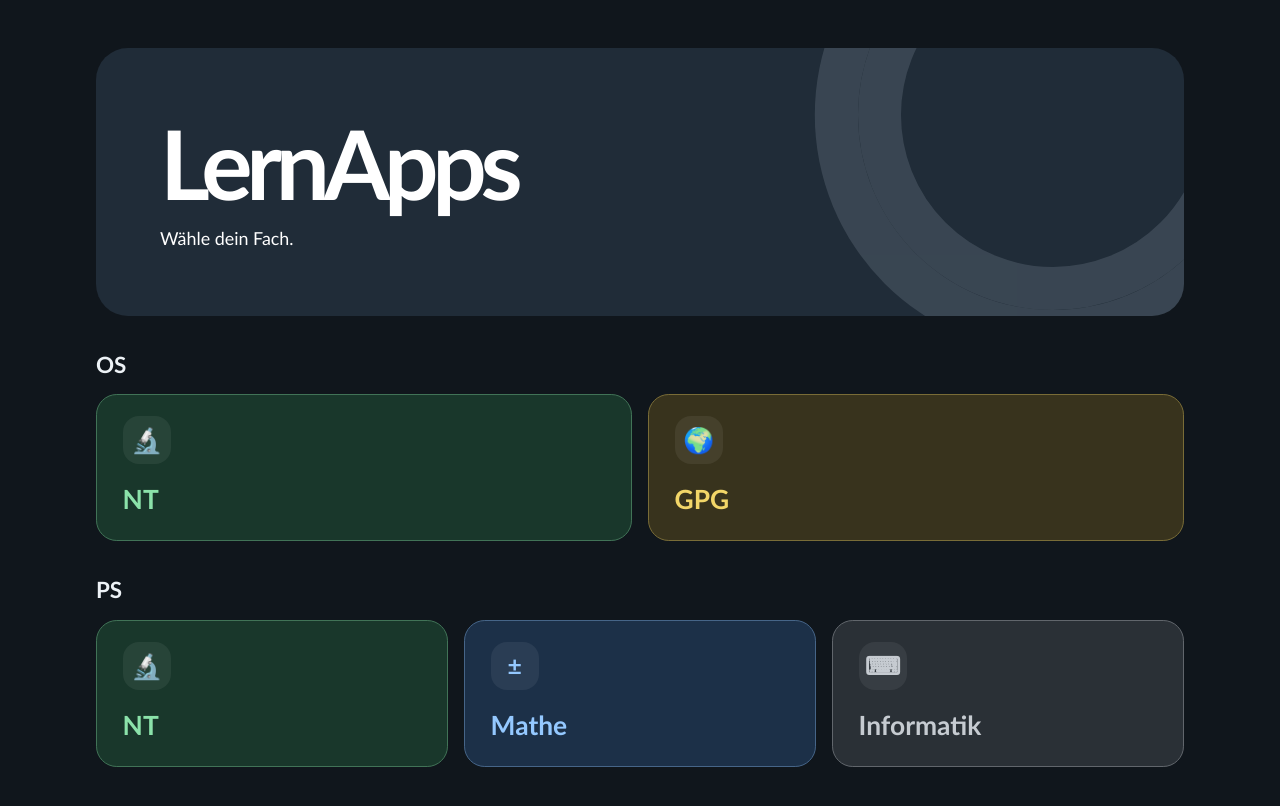
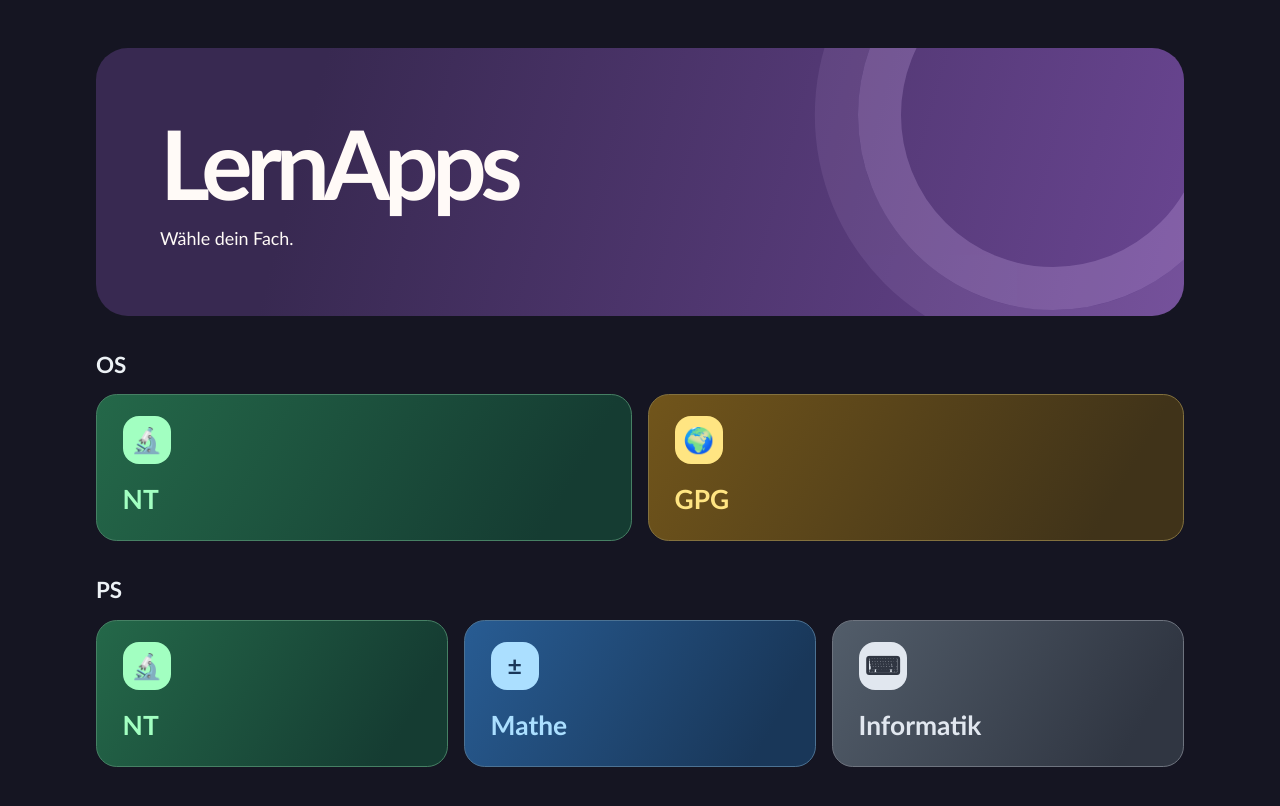
Before and after one commit to monte-apps/lernapps, a plain HTML site: page index.html in a window 1280 px wide. Drawn offline with Linux system fonts and the light colour scheme.

Commit message:
Fachfarben der dunklen Navigation auffrischen

```diff
--- a/stil.css
+++ b/stil.css
@@ -1,24 +1,24 @@
 * { box-sizing: border-box }
-:root { color-scheme: dark; --tone: #becbd8; --surface: #202c38; color: #edf2f6; font: 100%/1.5 'Trebuchet MS',system-ui,sans-serif; background: #10161c }
-[data-fach="nt"] { --tone: #8be2aa; --surface: #19372b }
-[data-fach="gpg"] { --tone: #f2d668; --surface: #38331d }
-[data-fach="mathe"] { --tone: #94c8ff; --surface: #1c3048 }
-[data-fach="informatik"] { --tone: #c6cbd1; --surface: #2a3036 }
+:root { color-scheme: dark; --tone: #e5c8ff; --surface: #382951; --highlight: #694591; color: #edf2f6; font: 100%/1.5 'Trebuchet MS',system-ui,sans-serif; background: #151522 }
+[data-fach="nt"] { --tone: #a2ffc1; --surface: #153c32; --highlight: #246849 }
+[data-fach="gpg"] { --tone: #ffe582; --surface: #403319; --highlight: #71551b }
+[data-fach="mathe"] { --tone: #abdfff; --surface: #193759; --highlight: #285c93 }
+[data-fach="informatik"] { --tone: #e1e7ef; --surface: #303642; --highlight: #525d6a }
 body { margin: 0 }
 main { width: min(68rem, 90%); margin: 3rem auto 5rem }
-header { overflow: hidden; position: relative; isolation: isolate; background: var(--surface); color: white; padding: clamp(2rem,6vw,4rem); border-radius: 2rem }
-header::after { content: ""; position: absolute; z-index: -1; opacity: .16; right: -4rem; top: -8rem; width: 19rem; height: 19rem; border: 2.7rem solid var(--tone); border-radius: 50%; box-shadow: 0 0 0 2.7rem var(--tone) }
+header { overflow: hidden; position: relative; isolation: isolate; background: linear-gradient(105deg, var(--surface) 20%, var(--highlight)); color: #fffaf7; padding: clamp(2rem,6vw,4rem); border-radius: 2rem }
+header::after { content: ""; position: absolute; z-index: -1; opacity: .21; right: -4rem; top: -8rem; width: 19rem; height: 19rem; border: 2.7rem solid var(--tone); border-radius: 50%; box-shadow: 0 0 0 2.7rem color-mix(in srgb, var(--tone) 45%, transparent) }
 h1 { margin: 0; font-size: clamp(3rem,8vw,6rem); line-height: 1.06; letter-spacing: -.065em }
 header p { margin: .7rem 0 0; font-size: 1.12rem }
 section { margin-top: 2rem }
 h2 { font-size: 1.4rem; margin: 0 0 .8rem }
 .grid { display: grid; grid-template-columns: repeat(var(--count,2),minmax(0,1fr)); gap: 1rem }
-.card { text-decoration: none; display: flex; flex-direction: column; align-items: flex-start; justify-content: space-between; gap: 1rem; padding: 1.3rem 1.6rem; border-radius: 1.3rem; color: var(--tone); background: var(--surface); border: 1px solid color-mix(in srgb, var(--tone) 35%, var(--surface)); font-weight: 750; font-size: 1.65rem }
-.card:hover { border-color: currentColor }
+.card { text-decoration: none; display: flex; flex-direction: column; align-items: flex-start; justify-content: space-between; gap: 1rem; padding: 1.3rem 1.6rem; border-radius: 1.3rem; color: var(--tone); background: linear-gradient(120deg, var(--highlight), var(--surface) 85%); border: 1px solid color-mix(in srgb, var(--tone) 35%, var(--surface)); font-weight: 750; font-size: 1.65rem }
+.card:hover { border-color: currentColor; box-shadow: 0 0 0 1px var(--tone) }
 .card:has(.thumbnail) { flex-direction: column; align-items: stretch; overflow: hidden; padding: 0; gap: 0 }
 .thumbnail { display: block; width: 100%; height: auto; aspect-ratio: 512 / 300; object-fit: cover }
 .thumbnail + span { padding: .85rem 1.2rem }
-.icon { width: 3rem; height: 3rem; border-radius: 1rem; background: #ffffff10; display: grid; place-items: center; font-size: 1.55rem }
+.icon { width: 3rem; height: 3rem; border-radius: 1rem; background: var(--tone); color: var(--surface); display: grid; place-items: center; font-size: 1.55rem }
 a:focus-visible { outline: 4px solid #f4f8ff; outline-offset: 4px }
 .back { display: inline-block; margin-bottom: 1rem; color: var(--tone); padding: .45rem 0 }
 @media(max-width:40rem) { main { margin-top: 1rem } .grid { grid-template-columns: 1fr } .card { flex-direction: row-reverse; align-items: center } header::after { right:-16rem } }
```
